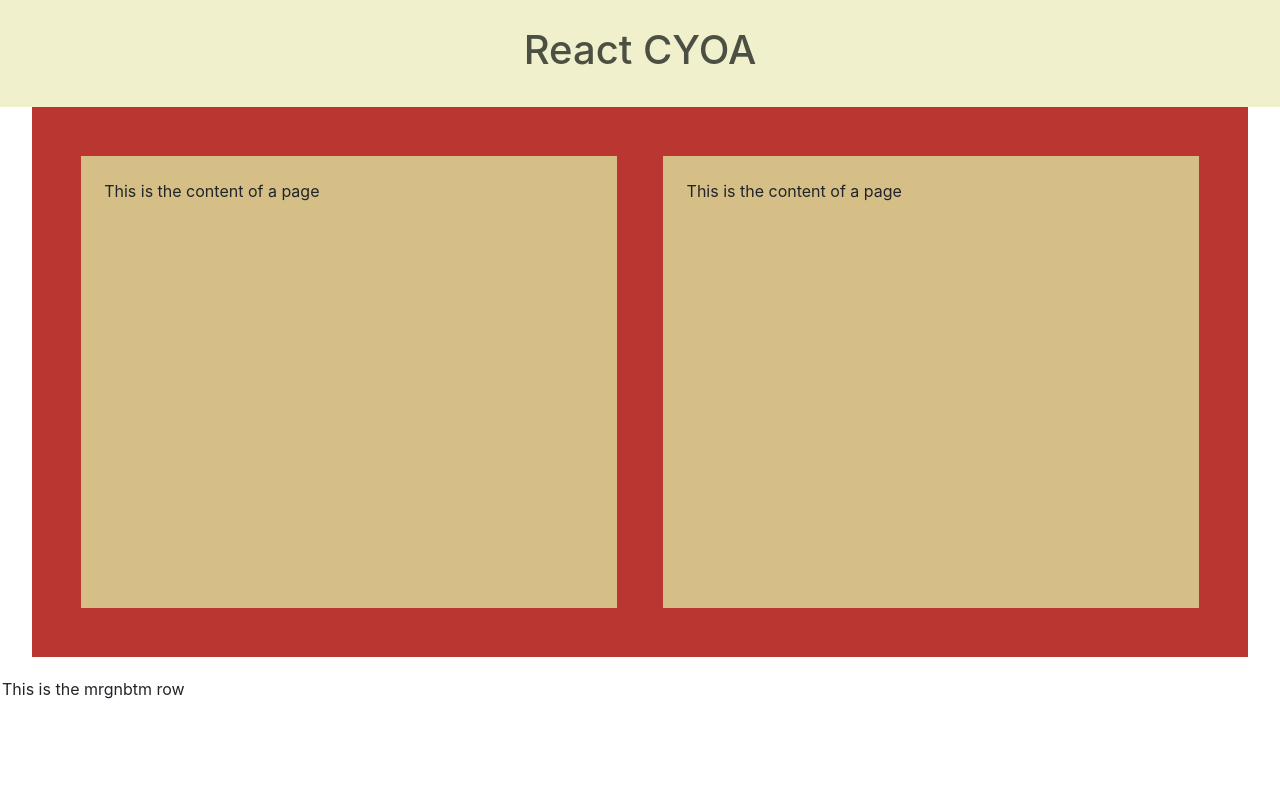
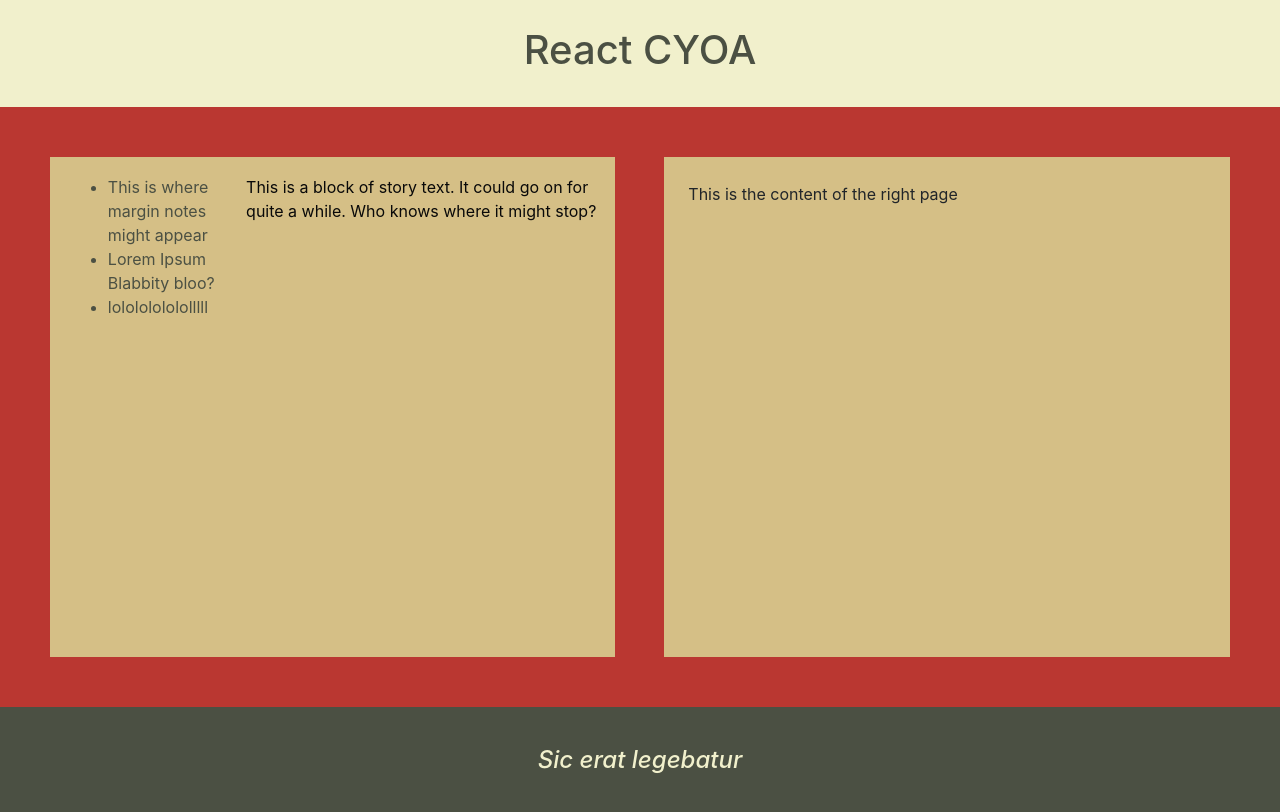
Before and after one commit to sascha-lecours/cyoa-notes-proof-of-concept, a React (Create React App) app in the folder my-app/: page / in a window 1280 px wide. Shown: the top 812 px of the page. Built offline with nearby package versions, Linux system fonts and the light colour scheme.

Commit message:
Adding placeholders for pages and left-page subcomponents

```diff
--- a/my-app/src/App.css
+++ b/my-app/src/App.css
@@ -19,3 +19,7 @@
 .centralBody {
   display: flex;
 }
+
+.app {
+    max-height: 100vh;
+}
--- a/my-app/src/App.js
+++ b/my-app/src/App.js
@@ -10,6 +10,7 @@ import { getAllUsers, createUser } from './services/UserService'
 // placeholders end
 
 import { Header } from './components/Header';
+import { Footer } from './components/Footer';
 import { Book } from './components/Book';
 
 
@@ -96,9 +97,7 @@ function App() {
         <div className="centralBody">
           <Book></Book>
         </div>
-        <div className="row mrgnbtm">
-          This is the mrgnbtm row
-        </div>
+        <Footer></Footer>
       </div>
   );
 }
--- a/my-app/src/components/Book.js
+++ b/my-app/src/components/Book.js
@@ -1,5 +1,6 @@
 import React, { Component } from 'react';
-import { Page } from './Page';
+import { LeftPage } from './LeftPage';
+import { RightPage } from './RightPage';
 
 import { myPalette } from './appearance/paletteConstants.js';
 
@@ -11,8 +12,8 @@ export class Book extends Component {
     render() {
 
         const bookStyle = {
-            width: '95%',
-            'min-height': '550px',
+            width: '100%',
+            'min-height': '600px',
             padding: '2%',
             margin: 'auto',
             backgroundColor: myPalette[0],
@@ -23,8 +24,8 @@ export class Book extends Component {
 
         return (
             <div style={bookStyle}>
-                <Page></Page>
-                <Page></Page>
+                <LeftPage />
+                <RightPage />
             </div>
         )
     }
--- a/my-app/src/components/Footer.js
+++ b/my-app/src/components/Footer.js
@@ -7,15 +7,15 @@ export const Footer = () => {
     const footerStyle = {
 
         width: '100%',
-        padding: '2%',
+        padding: '3%',
         backgroundColor: myPalette[3],
         color: myPalette[1],
         textAlign: 'center'
     }
 
     return(
-        <div style={headerStyle}>
-            <h2>Sic erat legebatur</h2>
+        <div style={footerStyle}>
+            <h4><em>Sic erat legebatur</em></h4>
         </div>
     )
 }
--- a/my-app/src/components/Header.js
+++ b/my-app/src/components/Header.js
@@ -8,6 +8,7 @@ export const Header = () => {
 
         width: '100%',
         padding: '2%',
+        'max-height' : '110px',
         backgroundColor: myPalette[1],
         color: myPalette[3],
         textAlign: 'center'
--- /dev/null
+++ b/my-app/src/components/LeftPage.js
@@ -0,0 +1,35 @@
+import React, { Component } from 'react';
+import { myPalette } from './appearance/paletteConstants.js';
+import { MarginArea } from './MarginArea.js';
+import { StoryTextArea } from './StoryTextArea.js';
+
+
+// the LEFT page primarily holds descriptive text and margin notes
+
+export class LeftPage extends Component {
+
+
+
+    render() {
+
+        const leftPageStyle = {
+            width: '50%',
+            // 'max-width': '1000px',
+            padding: '15px',
+            margin: '2%',
+            backgroundColor: myPalette[2],
+            display: 'flex',
+            'flex-flow' : 'row'
+        }
+
+        // Left area for margin notes, right area holds text and/or illustrations
+
+        return (
+            <div style={leftPageStyle}>
+                <MarginArea />
+                <StoryTextArea />
+            </div>
+        )
+    }
+
+}
--- /dev/null
+++ b/my-app/src/components/MarginArea.js
@@ -0,0 +1,28 @@
+import React, { Component } from 'react';
+import { myPalette } from './appearance/paletteConstants.js';
+
+
+export class MarginArea extends Component {
+
+
+
+    render() {
+
+        const marginAreaStyle = {
+            width: '35%',
+            padding: '0.5%',
+            color: myPalette[3]
+        }
+
+        return (
+            <div style={marginAreaStyle}>
+                <ul>
+                    <li>This is where margin notes might appear</li>
+                    <li>Lorem Ipsum Blabbity bloo?</li>
+                    <li>lololololololllll</li>
+                </ul>
+            </div>
+        )
+    }
+
+}
--- a/my-app/src/components/Page.js
+++ /dev/null
@@ -1,26 +0,0 @@
-import React, { Component } from 'react';
-import { myPalette } from './appearance/paletteConstants.js';
-
-
-export class Page extends Component {
-
-
-
-    render() {
-
-        const pageStyle = {
-            // Todo: improve w/flexbox
-            width: '500%',
-            padding: '2%',
-            margin: '2%',
-            backgroundColor: myPalette[2]
-        }
-
-        return (
-            <div style={pageStyle}>
-                <p>This is the content of a page</p>
-            </div>
-        )
-    }
-
-}
--- /dev/null
+++ b/my-app/src/components/RightPage.js
@@ -0,0 +1,28 @@
+import React, { Component } from 'react';
+import { myPalette } from './appearance/paletteConstants.js';
+
+
+// The RIGHT page primarily holds interactable option boxes rather than descriptive text
+
+export class RightPage extends Component {
+
+
+
+    render() {
+
+        const rightPageStyle = {
+            width: '50%',
+            // 'max-width': '1000px',
+            padding: '2%',
+            margin: '2%',
+            backgroundColor: myPalette[2]
+        }
+
+        return (
+            <div style={rightPageStyle}>
+                <p>This is the content of the right page</p>
+            </div>
+        )
+    }
+
+}
--- /dev/null
+++ b/my-app/src/components/StoryTextArea.js
@@ -0,0 +1,32 @@
+import React, { Component } from 'react';
+import { myPalette } from './appearance/paletteConstants.js';
+
+
+export class StoryTextArea extends Component {
+
+
+
+    render() {
+
+        const storyTextAreaStyle = {
+            width: '70%',
+            padding: '0.5%',
+            color: myPalette[4]
+        }
+
+        return (
+            <div style={storyTextAreaStyle}>
+                <p>
+                    This is a block of story text.
+
+                    It could go on for quite a while.
+
+                    Who knows where it might stop?
+
+
+                </p>
+            </div>
+        )
+    }
+
+}
```
